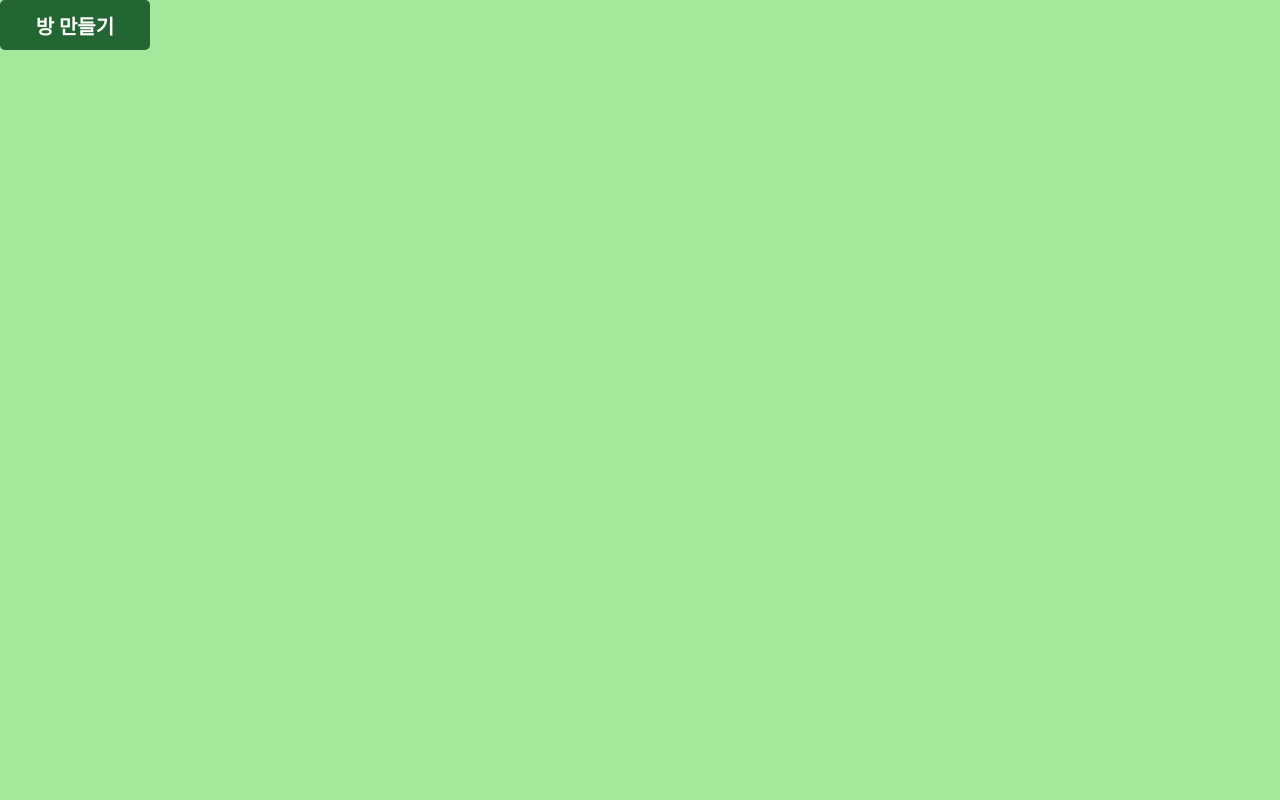
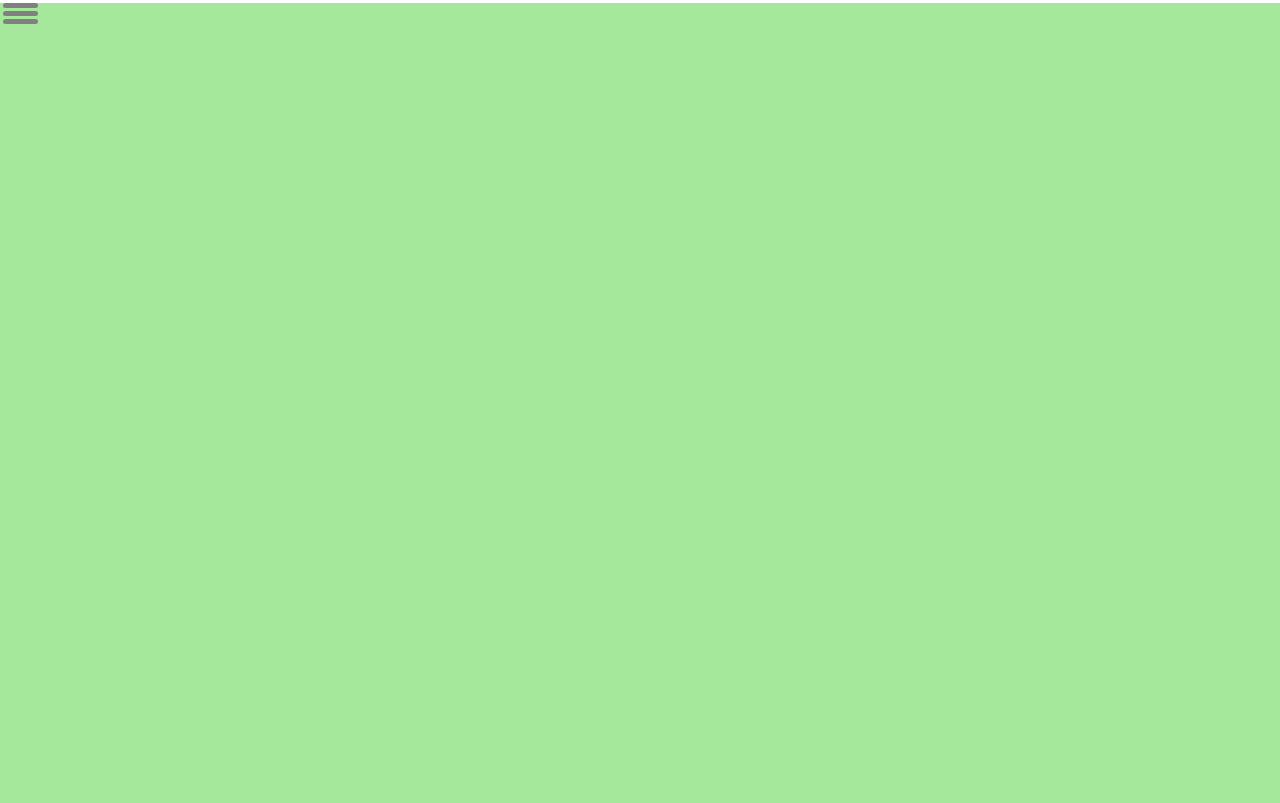
Before and after one commit to skku-sleepwalk/SKKUD_first_project, a Next.js app: page /main in a window 1280 px wide. Built offline with nearby package versions, Linux system fonts and the light colour scheme.

Commit message:
햄버거 버튼

```diff
--- /dev/null
+++ b/components/HamburgerBtn/HamburgerBtn.module.css
@@ -0,0 +1,14 @@
+#icon {
+  display: block;
+  width: 60px;
+  height: 40px;
+}
+#icon > span {
+  display: block;
+  width: 35px;
+  height: 5px;
+  /* 안 예쁘면 수정가능 */
+  background: gray;
+  border-radius: 30px;
+  margin: 3px;
+}
--- /dev/null
+++ b/components/HamburgerBtn/HamburgerBtn.tsx
@@ -0,0 +1,10 @@
+import styles from "./HamburgerBtn.module.css";
+export function HamburgerBtn() {
+  return (
+    <label id={styles.icon}>
+      <span></span>
+      <span></span>
+      <span></span>
+    </label>
+  );
+}
--- a/pages/main.module.css
+++ b/pages/main.module.css
@@ -2,3 +2,6 @@
   background-color: #a6e89b;
   height: 100vh;
 }
+.makeroom {
+  /* 여기에 위치 지정 */
+}
--- a/pages/main.tsx
+++ b/pages/main.tsx
@@ -1,5 +1,6 @@
+import { HamburgerBtn } from "@/components/HamburgerBtn/HamburgerBtn";
 import styles from "./main.module.css";
-import { Commongreenbtn } from "@/components/Commongreenbtn";
+import { Commongreenbtn } from "@/components/CommonGreenBtn/Commongreenbtn";
 export default function main() {
   return (
     <div className={styles.backgroundColor}>
@@ -11,7 +12,10 @@ export default function main() {
           }
         `}
       </style>
-      <Commongreenbtn value="방 만들기"></Commongreenbtn>
+      <div className={styles.makeroom}>
+        {/* <Commongreenbtn value="방 만들기"></Commongreenbtn> */}
+        <HamburgerBtn></HamburgerBtn>
+      </div>
     </div>
   );
 }
```
Also changed, not shown: components/CommonGreenBtn/Commongreenbtn.module.css (renamed from components/Commongreenbtn.module.css), components/CommonGreenBtn/Commongreenbtn.tsx (renamed from components/Commongreenbtn.tsx).
